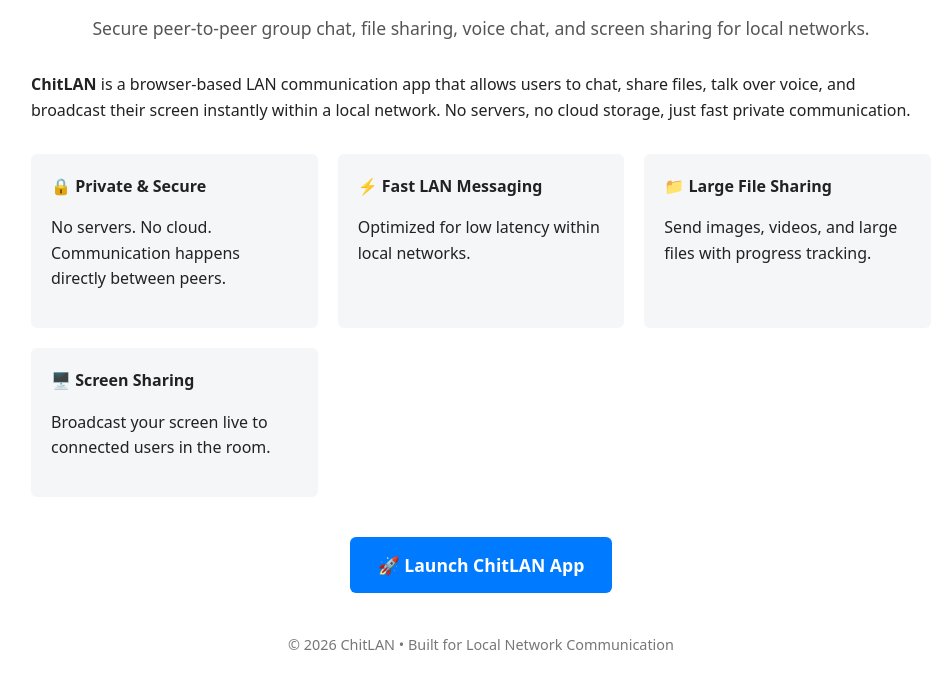
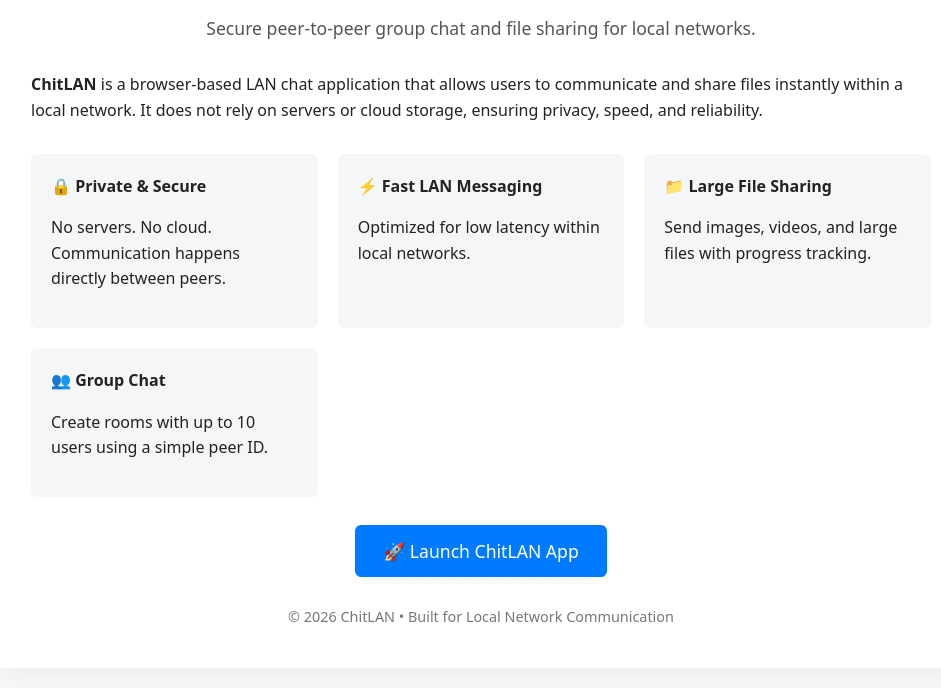
Before and after one commit to saikishorr/chitlan, a plain HTML site: page index.html in a window 1280 px wide. Shown: the part 156-844 px from the top of the page, without its empty margins (159-1100 px from the left). Drawn offline with Linux system fonts and the light colour scheme.

Commit message:
Refine meta descriptions and content in index.html
Updated meta tags and descriptions for clarity and SEO.

```diff
--- a/index.html
+++ b/index.html
@@ -7,17 +7,18 @@
   <title>ChitLAN – Secure Local Network Group Chat & File Sharing</title>
 
   <meta name="description"
-        content="ChitLAN is a secure peer-to-peer group chat, file sharing, voice chat, and screen sharing web application for local networks. No servers, no cloud storage, fast and private communication." />
+        content="ChitLAN is a secure peer-to-peer group chat and file sharing web application for local networks. No servers, no cloud storage, fast and private communication." />
 
   <meta name="keywords"
-        content="ChitLAN, LAN chat, local network chat, peer to peer chat, file sharing LAN, browser chat app, offline chat, PeerJS chat, screen sharing, voice chat" />
+        content="saikishor rasala, Saikishor, Rasala, Saikishor Rasala, ChitLAN, LAN chat, local network chat, peer to peer chat, file sharing LAN, browser chat app, offline chat, PeerJS chat" />
 
   <meta name="author" content="Saikishor Rasala" />
   <meta name="robots" content="index, follow" />
   <link rel="canonical" href="https://saikishorr.github.io/chitlan/" />
 
+  <!-- Open Graph -->
   <meta property="og:title" content="ChitLAN – Secure Local Network Group Chat" />
-  <meta property="og:description" content="Chat, share files, voice chat, and share your screen instantly on your local network without servers or cloud storage." />
+  <meta property="og:description" content="Chat and share files instantly on your local network without servers or cloud storage." />
   <meta property="og:url" content="https://saikishorr.github.io/chitlan/" />
   <meta property="og:type" content="website" />
   <meta property="og:image" content="https://saikishorr.github.io/chitlan/og-image2.3mb.png" />
@@ -65,20 +66,15 @@
       margin-top: 40px;
     }
     .launch a {
-      display: inline-block;
       background: #007bff;
       color: #fff;
       padding: 14px 28px;
       font-size: 1.1em;
       border-radius: 6px;
       text-decoration: none;
-      font-weight: 600;
-      transition: all 0.2s ease;
     }
     .launch a:hover {
       background: #0056b3;
-      transform: translateY(-2px);
-      box-shadow: 0 4px 12px rgba(0,0,0,0.15);
     }
     footer {
       margin-top: 40px;
@@ -88,17 +84,19 @@
     }
   </style>
 </head>
+
 <body>
   <div class="container">
     <h1>ChitLAN</h1>
     <p class="tagline">
-      Secure peer-to-peer group chat, file sharing, voice chat, and screen sharing for local networks.
+      Secure peer-to-peer group chat and file sharing for local networks.
     </p>
 
     <p>
-      <strong>ChitLAN</strong> is a browser-based LAN communication app that allows users
-      to chat, share files, talk over voice, and broadcast their screen instantly within a local network.
-      No servers, no cloud storage, just fast private communication.
+      <strong>ChitLAN</strong> is a browser-based LAN chat application that allows users
+      to communicate and share files instantly within a local network.
+      It does not rely on servers or cloud storage, ensuring privacy,
+      speed, and reliability.
     </p>
 
     <div class="features">
@@ -115,8 +113,8 @@
         <p>Send images, videos, and large files with progress tracking.</p>
       </div>
       <div class="feature">
-        <strong>🖥️ Screen Sharing</strong>
-        <p>Broadcast your screen live to connected users in the room.</p>
+        <strong>👥 Group Chat</strong>
+        <p>Create rooms with up to 10 users using a simple peer ID.</p>
       </div>
     </div>
 
```
